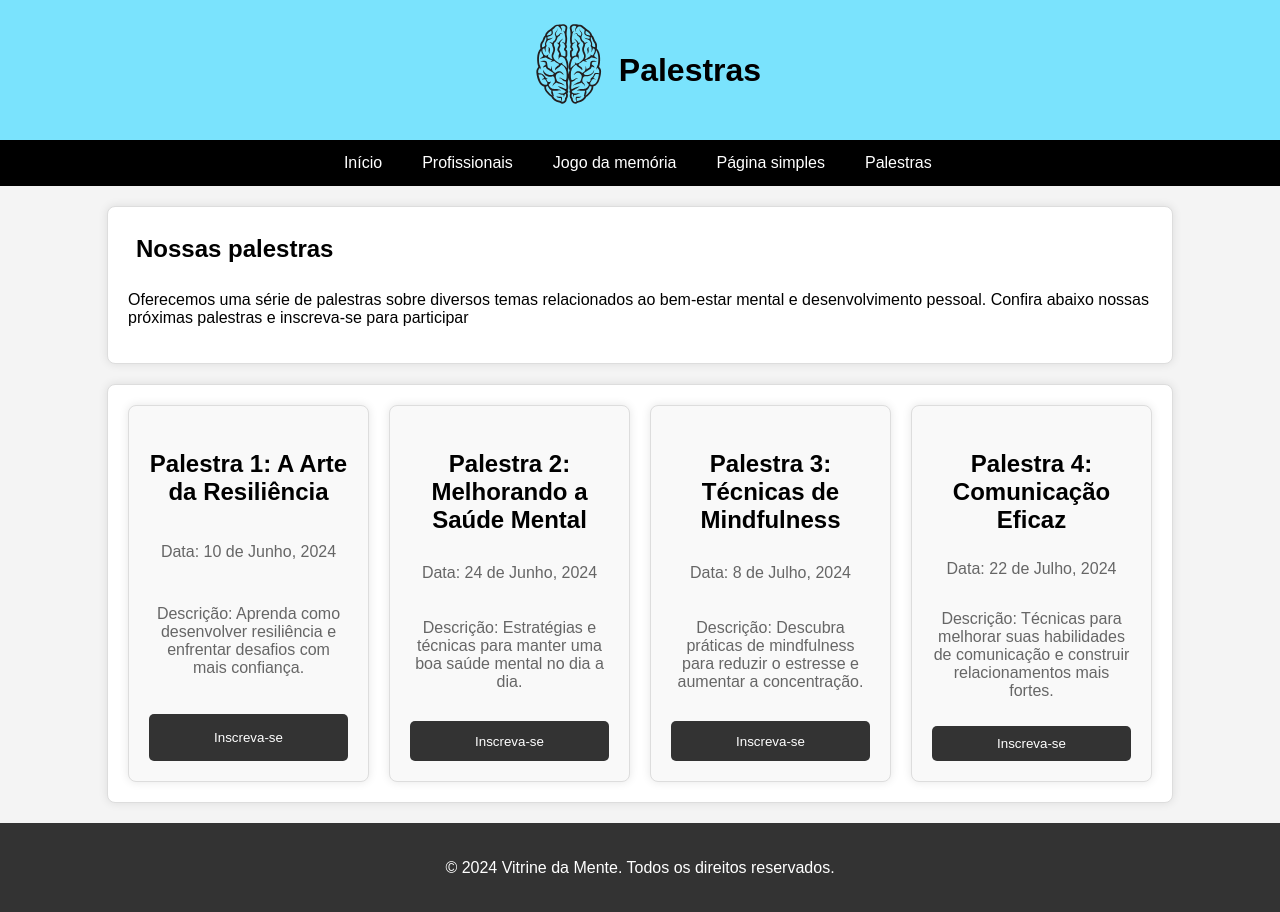
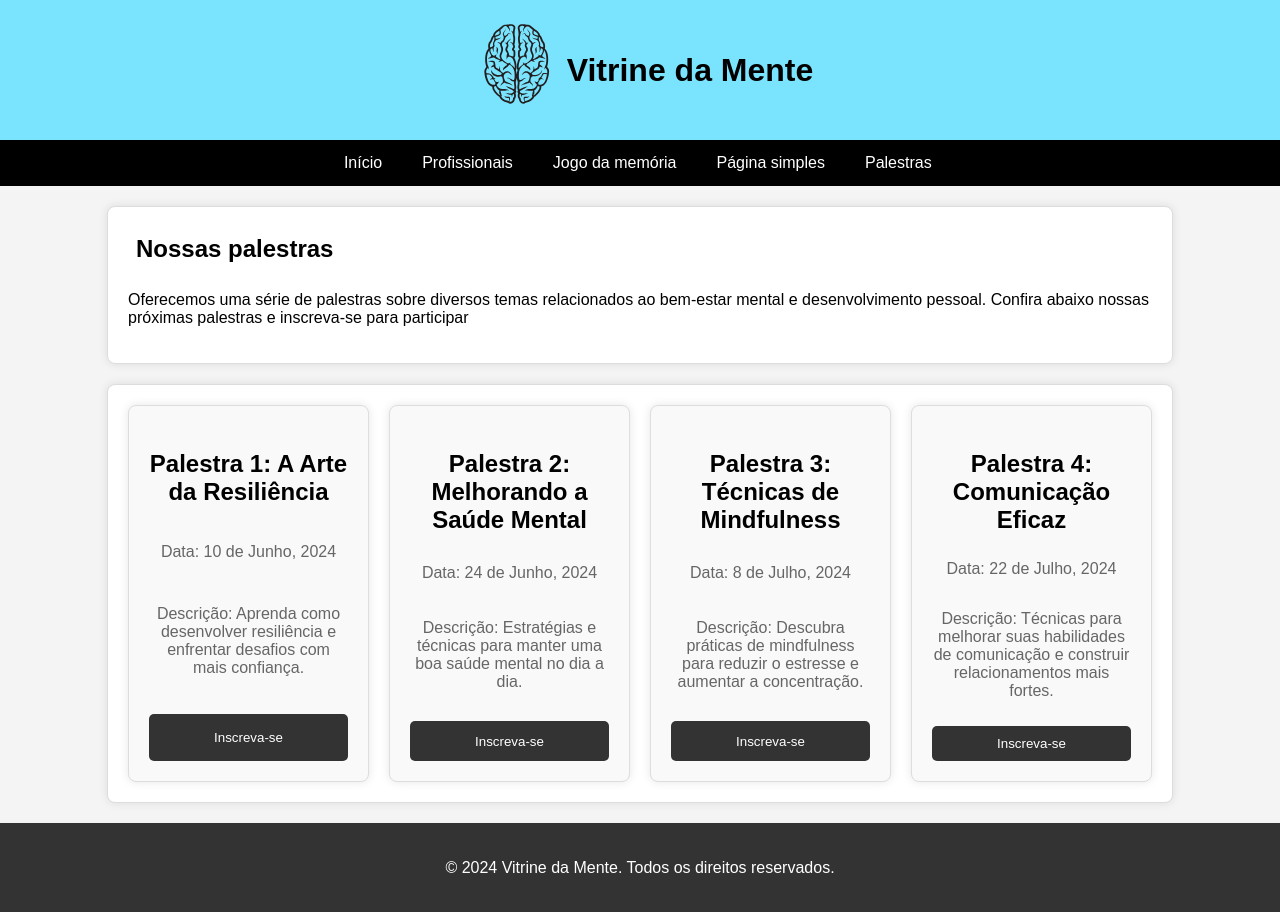
Before and after one commit to prof-ber/PI1-202400002, a plain HTML site: page docs/palestras.html in a window 1280 px wide. Drawn offline with Linux system fonts and the light colour scheme; a web font is replaced by a local one.

```diff
--- a/docs/palestras.html
+++ b/docs/palestras.html
@@ -10,7 +10,7 @@
     <a href="#conteudo" class="skip-link">Ir para o conteúdo principal</a>
     <header>
         <img src="../assets/brain-clip-art.svg" alt="logo" id="logo">
-        <h1>Palestras</h1>
+        <h1>Vitrine da Mente</h1>
     </header>
     <nav>
 
```
Also changed, not shown: docs/index.html (+1 -1 lines), docs/simples.html (+1 -1 lines).
